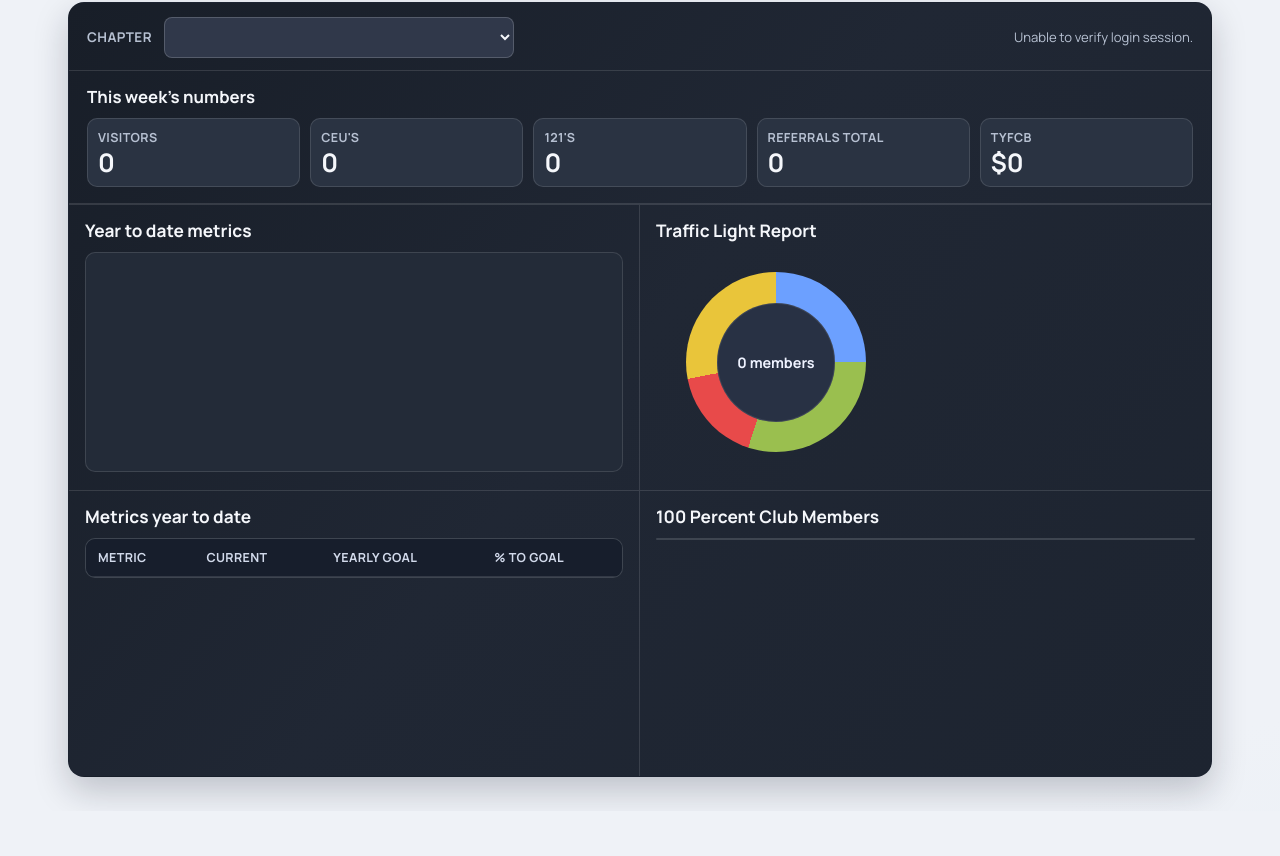
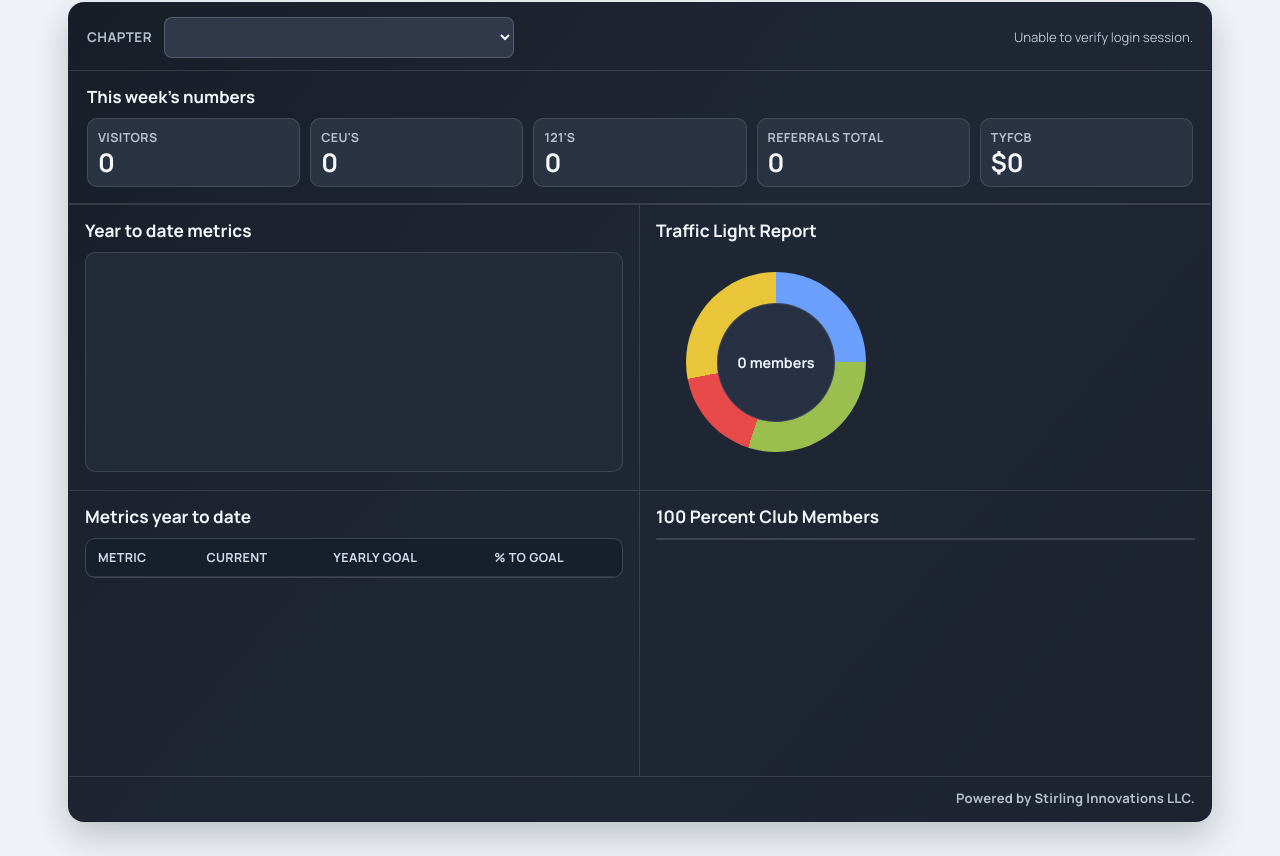
Before and after one commit to stirlinginnovations-kyle/bni_palms, a website: page static/analytics.html in a window 1280 px wide. Shown: the part 112-968 px from the top of the page. Before the commit the page ends 923 px from the top, so only its background shows below. Drawn offline with Linux system fonts and the light colour scheme; no server answers.

Commit message:
Add analytics footer credit for Stirling Innovations LLC

```diff
--- a/static/analytics.css
+++ b/static/analytics.css
@@ -353,6 +353,16 @@ th {
   padding: 10px 2px;
 }
 
+.analytics-credit {
+  border-top: 1px solid var(--panel-border);
+  padding: 12px 16px 14px;
+  text-align: right;
+  color: var(--muted);
+  font-size: 0.82rem;
+  font-weight: 700;
+  letter-spacing: 0.02em;
+}
+
 @media (max-width: 980px) {
   .card-grid {
     grid-template-columns: repeat(2, minmax(0, 1fr));
@@ -408,4 +418,8 @@ th {
   .bar-pair {
     min-height: 120px;
   }
+
+  .analytics-credit {
+    text-align: left;
+  }
 }
--- a/static/analytics.html
+++ b/static/analytics.html
@@ -4,7 +4,7 @@
     <meta charset="utf-8" />
     <meta name="viewport" content="width=device-width, initial-scale=1" />
     <title>BNI Chapter Analytics</title>
-    <link rel="stylesheet" href="/static/analytics.css?v=20260421_uiclean" />
+    <link rel="stylesheet" href="/static/analytics.css?v=20260504_poweredby" />
   </head>
   <body>
     <main class="analytics-page">
@@ -94,6 +94,10 @@
             <ul id="clubMembers" class="club-list"></ul>
           </section>
         </div>
+
+        <footer class="analytics-credit">
+          Powered by Stirling Innovations LLC.
+        </footer>
       </section>
     </main>
 
```
